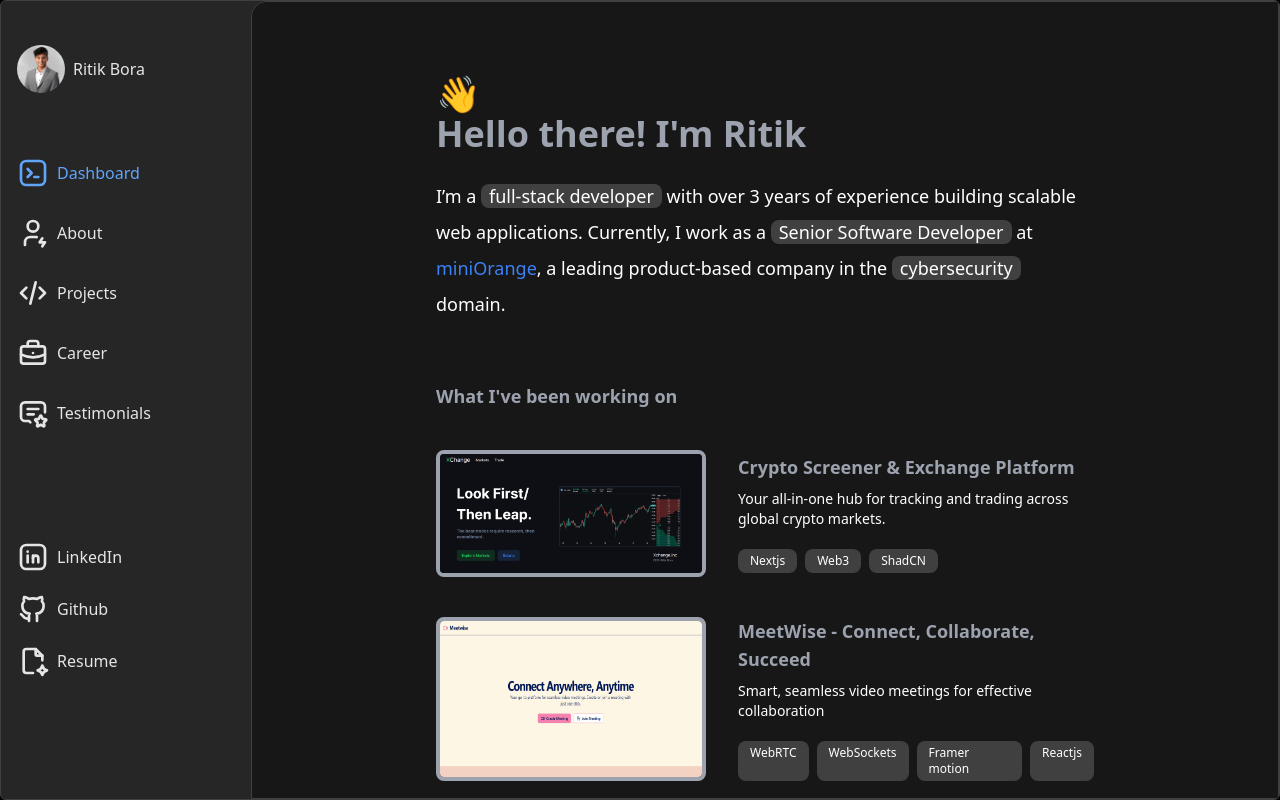
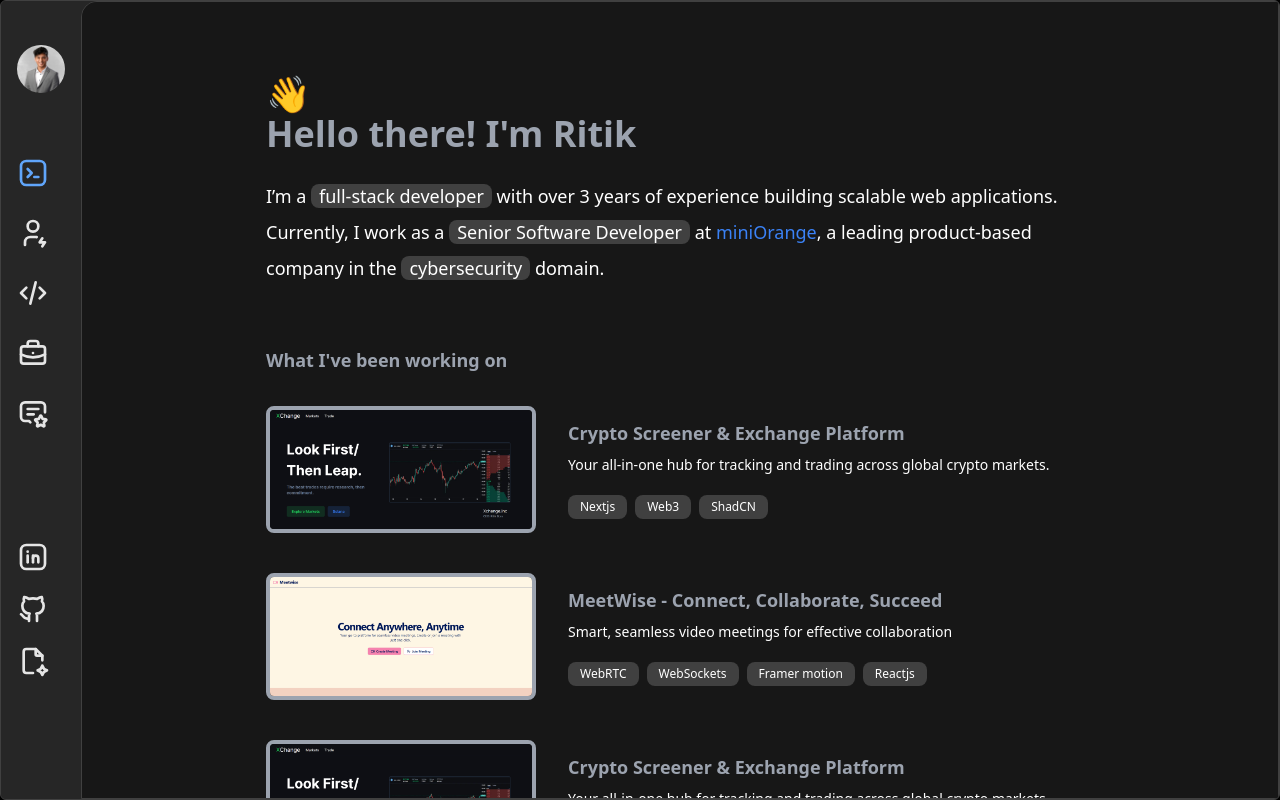
Before and after one commit to RitikBora/profile_site, a Next.js app: page / in a window 1280 px wide. Built offline with nearby package versions, Linux system fonts and the light colour scheme.

Commit message:
navbar animate enabled

```diff
--- a/src/app/about/page.tsx
+++ b/src/app/about/page.tsx
@@ -11,7 +11,7 @@ export default function About () {
   return (
     <div className="flex flex-1">
       <div className="p-2 md:p-10 rounded-tl-2xl border border-neutral-200 dark:border-neutral-700 bg-white dark:bg-neutral-900 flex flex-col gap-2 flex-1 w-full h-full">
-          <div className="mx-36 my-8 flex flex-col gap-8">
+          <div className="mx-36 my-8 flex flex-col gap-8 max-w-4xl">
             <div className="text-4xl">
               💬
              <div className="text-gray-400 font-bold">About Me</div>
--- a/src/app/career/page.tsx
+++ b/src/app/career/page.tsx
@@ -6,7 +6,7 @@ export default function Career () {
   return (
     <div className="flex flex-1">
       <div className="p-2 md:p-10 rounded-tl-2xl border border-neutral-200 dark:border-neutral-700 bg-white dark:bg-neutral-900 flex flex-col gap-2 flex-1 w-full h-full overflow-auto">
-        <div className="mx-36 my-8 flex flex-col gap-12">
+        <div className="mx-24 my-8 flex flex-col gap-12  max-w-5xl">
             <div className="text-4xl">
              <img src="/images/career_logo.png" width={"40px"} height={"40px"}/>
              <div className="text-gray-400 font-bold">My Career</div>
--- a/src/app/page.tsx
+++ b/src/app/page.tsx
@@ -6,10 +6,12 @@ export default function Home() {
   return (
       <div className="flex flex-1">
       <div className="p-2 md:p-10 rounded-tl-2xl border border-neutral-200 dark:border-neutral-700 bg-white dark:bg-neutral-900 flex flex-col gap-2 flex-1 w-full h-full overflow-auto">
-          <HeroSection/>
+          <div className="max-w-6xl">
+            <HeroSection/>
 
-          <div className="mx-36">
-            <ProjectSection/>
+            <div className="mx-36">
+              <ProjectSection/>
+            </div>
           </div>
       </div>
     </div>
--- a/src/app/projects/page.tsx
+++ b/src/app/projects/page.tsx
@@ -4,7 +4,7 @@ export default function Projects () {
   return (
     <div className="flex flex-1">
       <div className="p-2 md:p-10 rounded-tl-2xl border border-neutral-200 dark:border-neutral-700 bg-white dark:bg-neutral-900 flex flex-col gap-2 flex-1 w-full h-full">
-        <div className="mx-36 my-8 flex flex-col gap-20">
+        <div className="mx-36 my-8 flex flex-col gap-20 max-w-4xl">
           <div className="text-4xl">
               ⚡
              <div className="text-gray-400 font-bold">What I've been working on</div>
--- a/src/app/testimonials/page.tsx
+++ b/src/app/testimonials/page.tsx
@@ -4,7 +4,7 @@ export default function About () {
   return (
     <div className="flex flex-1">
       <div className="p-2 md:p-10 rounded-tl-2xl border border-neutral-200 dark:border-neutral-700 bg-white dark:bg-neutral-900 flex flex-col gap-2 flex-1 w-full h-full">
-        <div className="mx-36 my-8 flex flex-col gap-28">
+        <div className="mx-36 my-8 flex flex-col gap-28 max-w-4xl">
             <div className="text-4xl">
               💬
               <div className="text-gray-400 font-bold">Testimonials</div>
--- a/src/components/ui/Navbar.tsx
+++ b/src/components/ui/Navbar.tsx
@@ -99,7 +99,7 @@ export default function Navbar() {
     console.log(page);
   } , [])
   return (
-      <Sidebar open={open} setOpen={setOpen} animate={false}>
+      <Sidebar open={open} setOpen={setOpen} animate={true}>
         <SidebarBody className="justify-between gap-12">
           <div className="pt-5">
             <SidebarLink
--- a/src/components/ui/Sidebar.tsx
+++ b/src/components/ui/Sidebar.tsx
@@ -174,19 +174,11 @@ export const SidebarLink = ({
   const { open, animate } = useSidebar();
 
 
-  const variants = {
-    hidden: { x: -100, opacity: 0 },
-    visible: { x: 0, opacity: 1 },
-  };
 
 
   return type === "external" ? (
-     <motion.div
+     <div
       className="flex flex-1"
-      initial="hidden"
-      animate="visible"
-      variants={variants}
-      transition={{ duration: 0.5 }}
     >
     <a
       href={link.href}
@@ -210,15 +202,11 @@ export const SidebarLink = ({
         {link.label}
       </motion.span>
     </a>
-    </motion.div>
+    </div>
 
   ) : (
-   <motion.div
+   <div
       className="flex flex-1"
-      initial="hidden"
-      animate="visible"
-      variants={variants}
-      transition={{ duration: 0.5 }}
     >
     <Link
       href={link.href}
@@ -241,6 +229,6 @@ export const SidebarLink = ({
         {link.label}
       </motion.span>
     </Link>
-    </motion.div>
+    </div>
   );
 };
```
